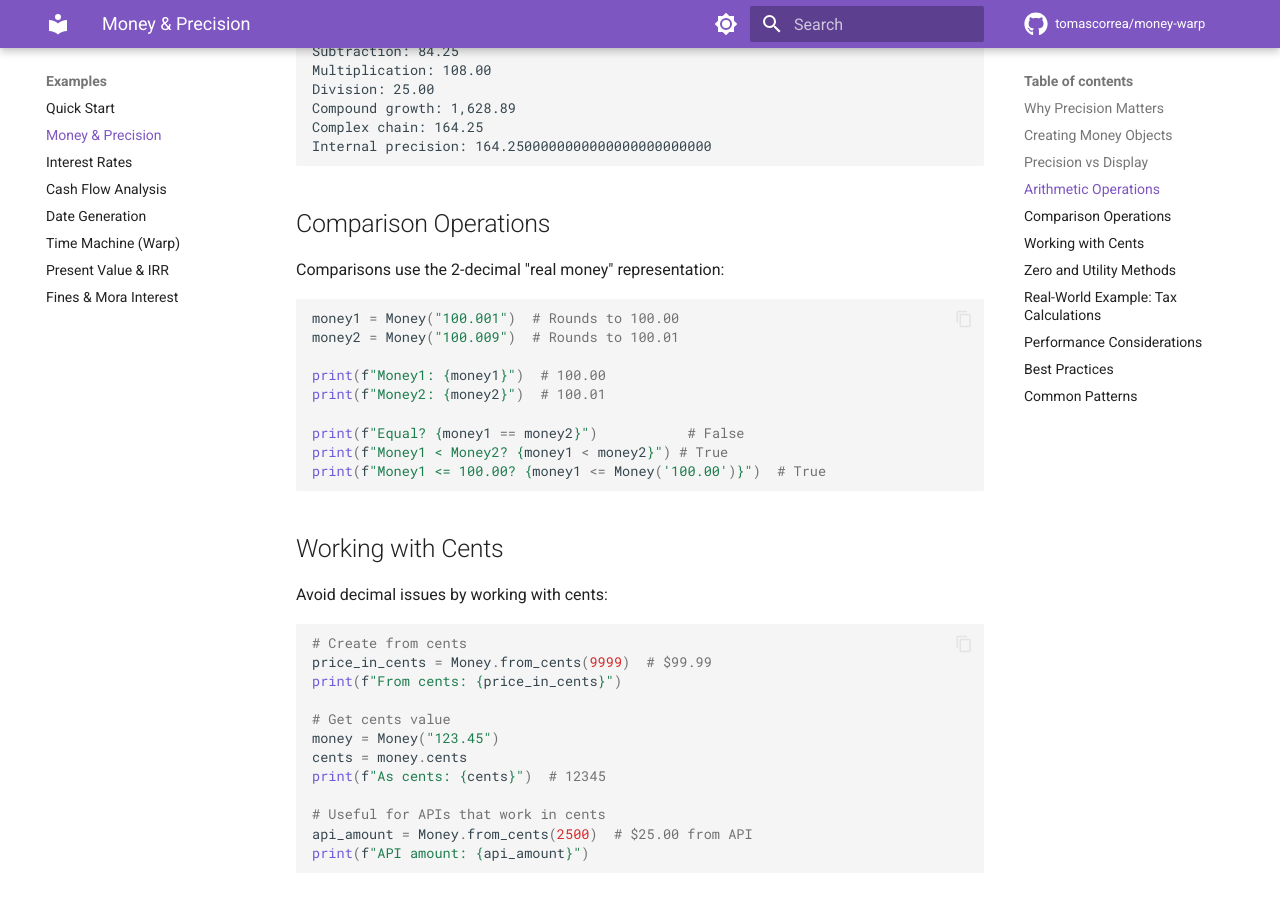
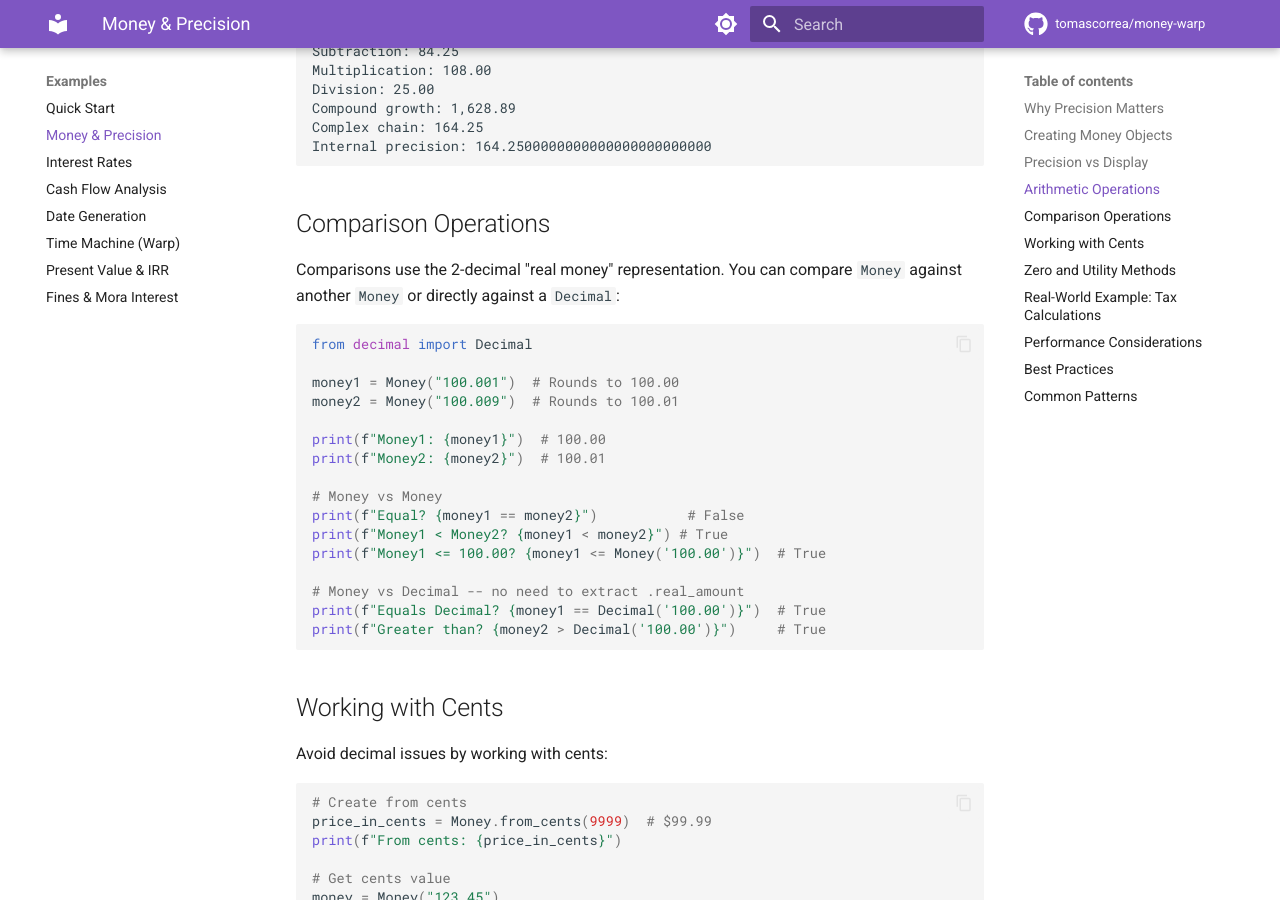
Before and after one commit to tomascorrea/money-warp, an MkDocs documentation site: the page built from docs/examples/money.md, in a window 1280 px wide and 900 px high, scrolled down 2352 px. Built offline with MkDocs 1.6.1 and Material for MkDocs 9.7.7, drawn with Linux system fonts in a browser that asks for light colours; comment, search, counter and statistics services are not loaded; some of the changed text lies outside the part shown.

Commit message:
docs: enhance Money comparison documentation to clarify Decimal support
- Updated the documentation for the Money class to specify that comparisons can be made between Money and Decimal types directly.
- Added examples demonstrating the comparison operations with both Money and Decimal, improving clarity for users.
- Revised the architecture documentation to reflect the acceptance of Decimal in comparison operations, ensuring comprehensive understanding of the Money class behavior.

````diff
--- a/docs/examples/money.md
+++ b/docs/examples/money.md
@@ -117,18 +117,25 @@ Internal precision: 164.2500000000000000000000000
 
 ## Comparison Operations
 
-Comparisons use the 2-decimal "real money" representation:
+Comparisons use the 2-decimal "real money" representation. You can compare `Money` against another `Money` or directly against a `Decimal`:
 
 ```python
+from decimal import Decimal
+
 money1 = Money("100.001")  # Rounds to 100.00
 money2 = Money("100.009")  # Rounds to 100.01
 
 print(f"Money1: {money1}")  # 100.00
 print(f"Money2: {money2}")  # 100.01
 
+# Money vs Money
 print(f"Equal? {money1 == money2}")           # False
 print(f"Money1 < Money2? {money1 < money2}") # True
 print(f"Money1 <= 100.00? {money1 <= Money('100.00')}")  # True
+
+# Money vs Decimal -- no need to extract .real_amount
+print(f"Equals Decimal? {money1 == Decimal('100.00')}")  # True
+print(f"Greater than? {money2 > Decimal('100.00')}")     # True
 ```
 
 ## Working with Cents
@@ -272,7 +279,7 @@ print(f"Memory efficient: {money}")  # Only stores one Decimal
 1. **Use strings for input**: `Money("99.99")` not `Money(99.99)`
 2. **Leverage precision**: Internal calculations maintain full precision
 3. **Display consistency**: All output shows 2 decimals automatically
-4. **Comparison safety**: Comparisons use "real money" (2 decimal) values
+4. **Comparison safety**: Comparisons use "real money" (2 decimal) values -- works with both `Money` and `Decimal`
 5. **Zero handling**: Use `Money.zero()` and `.is_zero()` for clarity
 
 ## Common Patterns
````
Also changed, not shown: knowledge/architecture.md (+1 -1 lines).
